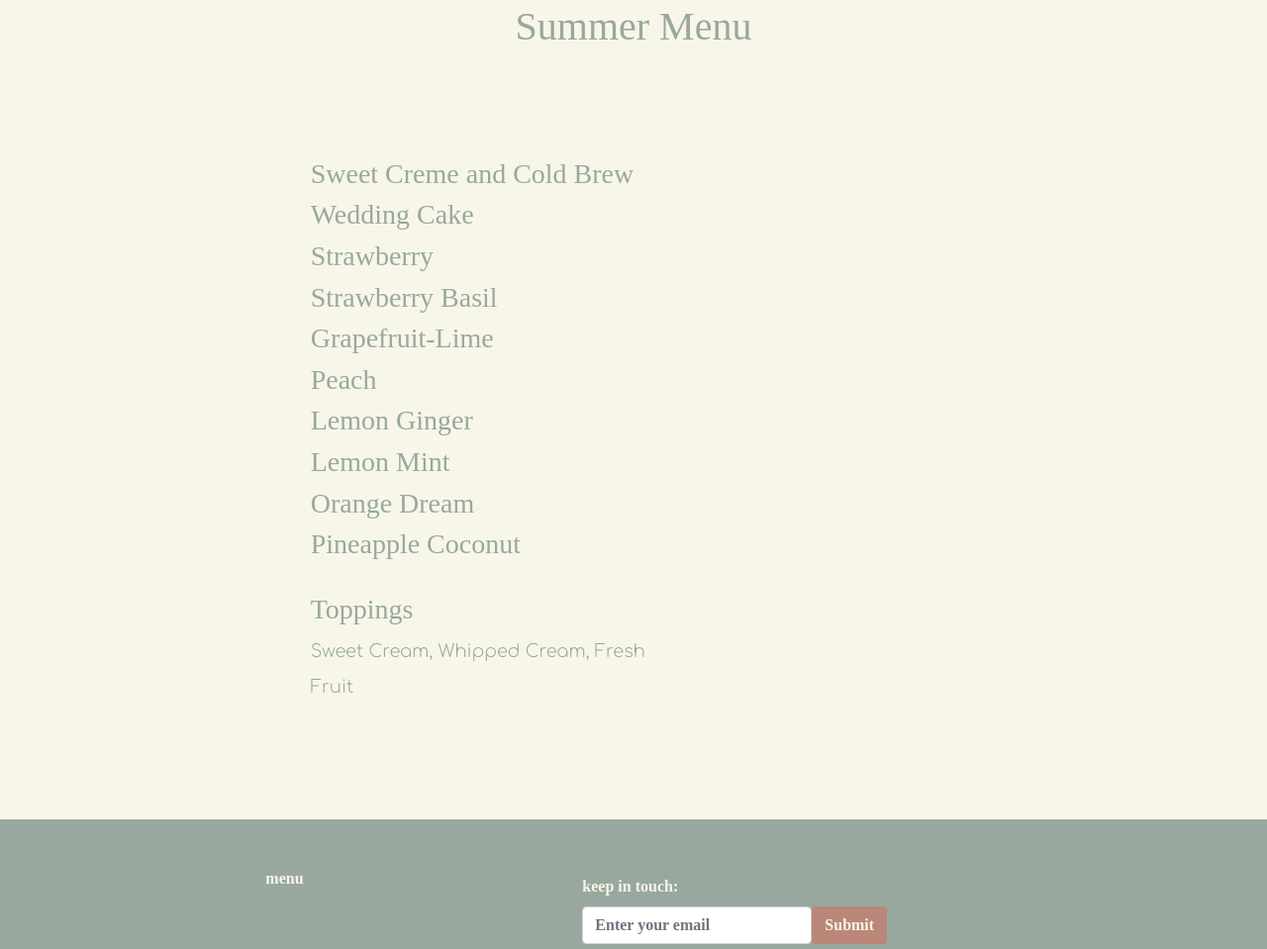
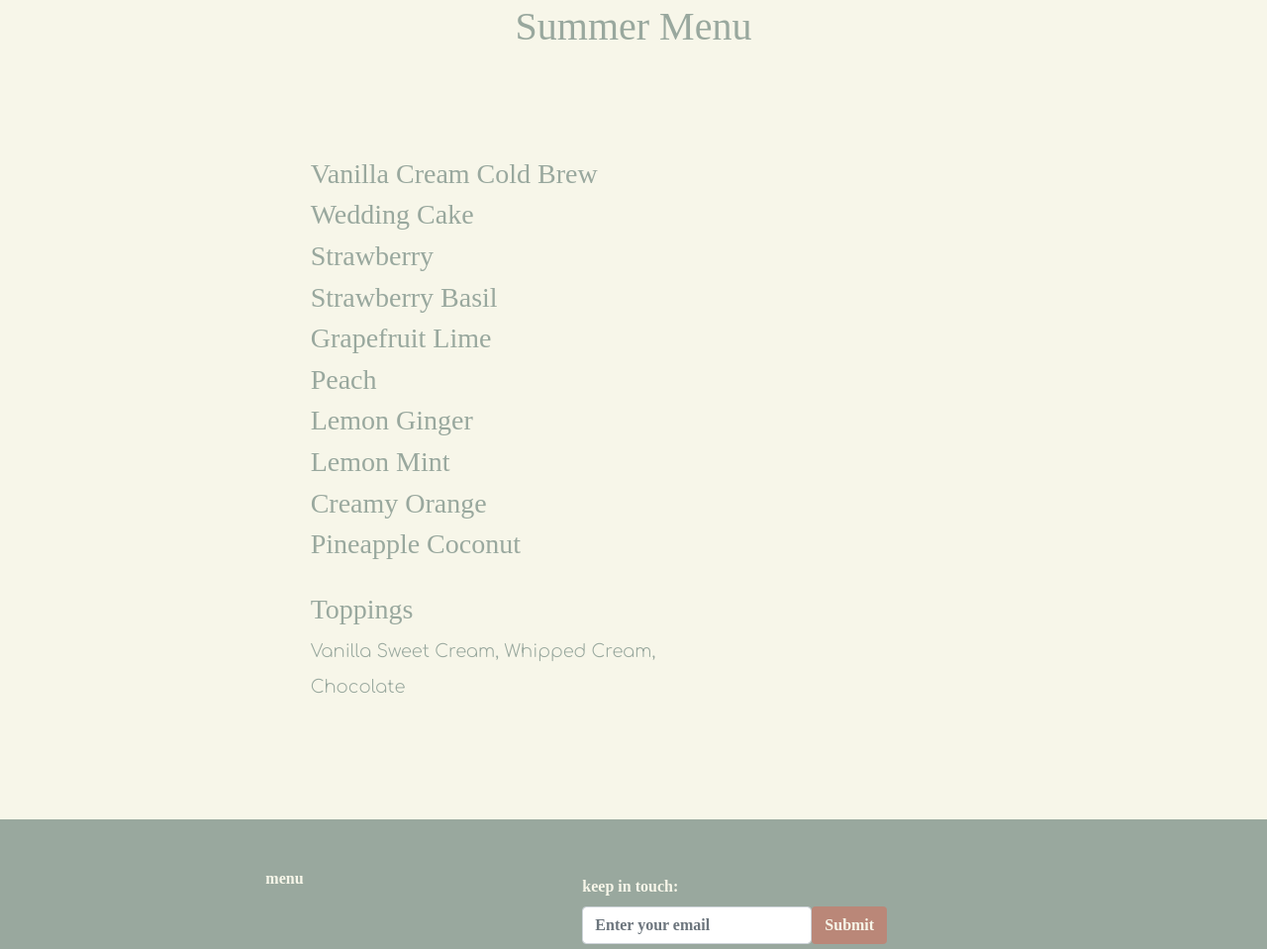
Before and after one commit to jonhooton/summercamptx, a website: page menu.html in a window 1280 px wide. Shown: the part 815-1774 px from the top of the page at 99% size. Drawn offline with nearby package versions, Linux system fonts and the light colour scheme; a web font is replaced by a local one.

Commit message:
updated menu

```diff
--- a/menu.html
+++ b/menu.html
@@ -85,15 +85,15 @@
             <div class="col-md-8">
                 <div class="row">
                     <div class="col-12 col-lg-10 blurb mb-5 mb-md-0">
-                        <h3>Sweet Creme and Cold Brew</h3>
+                        <h3>Vanilla Cream Cold Brew</h3>
                         <h3>Wedding Cake</h3>
                         <h3>Strawberry</h3>
                         <h3>Strawberry Basil</h3>
-                        <h3>Grapefruit-Lime</h3>
+                        <h3>Grapefruit Lime</h3>
                         <h3>Peach</h3>
                         <h3>Lemon Ginger</h3>
                         <h3>Lemon Mint</h3>
-                        <h3>Orange Dream</h3>
+                        <h3>Creamy Orange</h3>
                         <h3>Pineapple Coconut</h3>
                         <h3></h3>
                     </div>
@@ -101,7 +101,7 @@
                       <div class="row">
                           <div class="col-12 col-lg-10 blurb mb-5 mb-md-0">
                             <h3>Toppings</h3>
-                            <p class="lead">Sweet Cream, Whipped Cream, Fresh Fruit
+                            <p class="lead">Vanilla Sweet Cream, Whipped Cream, Chocolate
                               </p>
                           </div>
                       </div>
```
